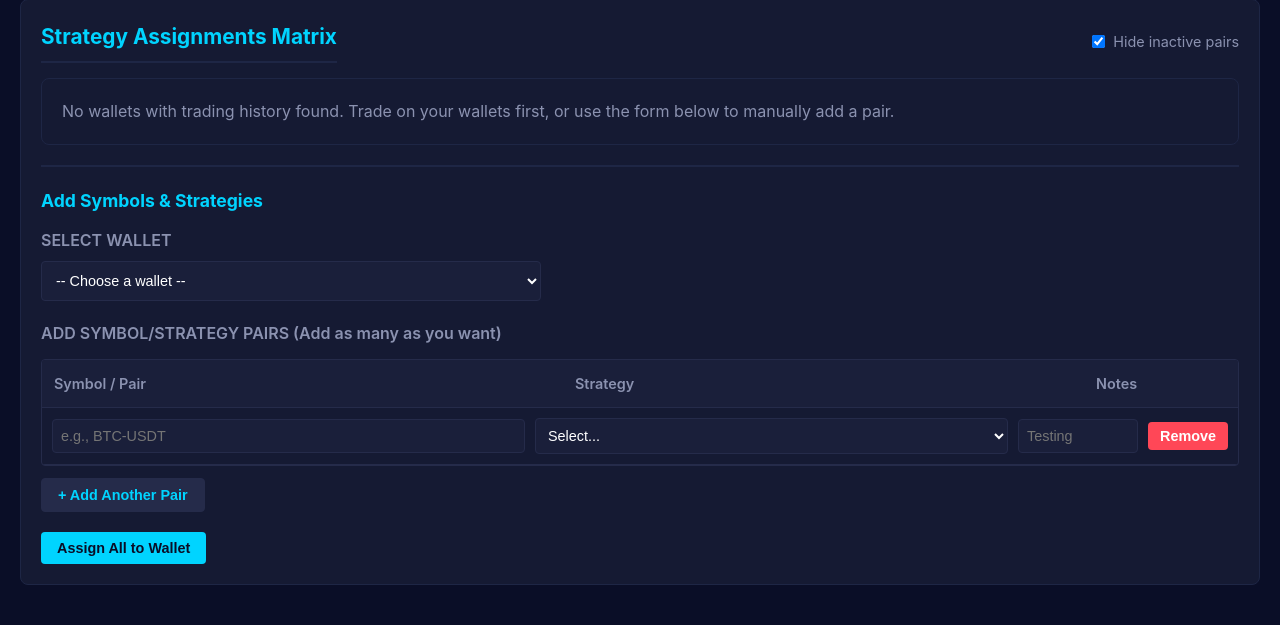
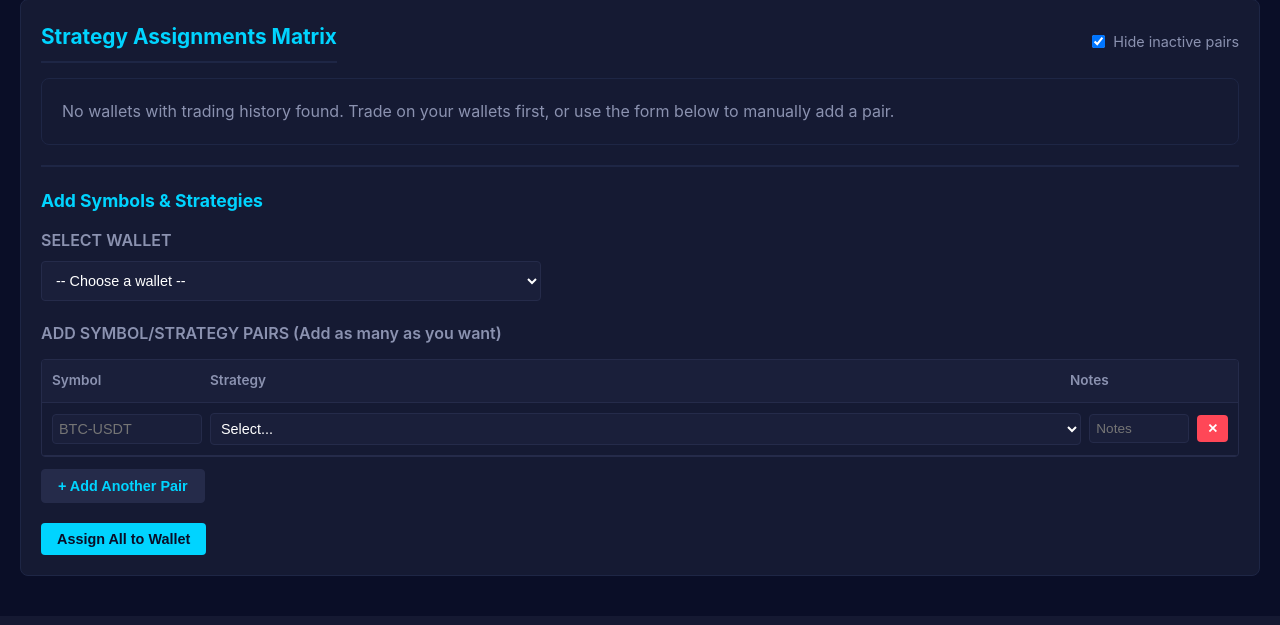
Before and after one commit to financetrader/tradeviewer-public, a Flask app: page /admin/strategies in a window 1280 px wide. Shown: the part 557-1182 px from the top of the page. After the commit the page ends 1133 px from the top, so only its background shows below. Run offline with Flask 3, Linux system fonts and the light colour scheme; data that the repository does not hold is empty; some libraries are stand-ins or nearby versions.

Commit message:
style: Optimize multi-pair form layout for better spacing
Improved form compactness and visual hierarchy:
- Changed grid columns: 150px symbol, 1fr strategy, 100px notes, auto remove
- Reduced gap from 10px to 8px for tighter spacing
- Reduced padding from 10px to 6-8px on inputs
- Changed remove button text from 'Remove' to '✕' icon (more compact)
- Fixed header alignment with proper column widths
- Reduced font sizes slightly for better visual balance
- Added white-space: nowrap on remove button

Result: Form is now more compact without sacrificing readability.

```diff
--- a/templates/admin_strategies.html
+++ b/templates/admin_strategies.html
@@ -400,11 +400,11 @@
 
                     <div style="border: 1px solid #252b4a; border-radius: 4px; overflow: hidden;">
                         <!-- Header Row -->
-                        <div style="display: grid; grid-template-columns: 1fr 1fr 120px auto; gap: 10px; padding: 12px; background: #1a1f3a; border-bottom: 1px solid #252b4a; font-weight: 600; color: #8b92b0; font-size: 0.9rem;">
-                            <div>Symbol / Pair</div>
+                        <div style="display: grid; grid-template-columns: 150px 1fr 100px auto; gap: 8px; padding: 10px; background: #1a1f3a; border-bottom: 1px solid #252b4a; font-weight: 600; color: #8b92b0; font-size: 0.85rem;">
+                            <div>Symbol</div>
                             <div>Strategy</div>
                             <div>Notes</div>
-                            <div></div>
+                            <div style="text-align: center; width: 50px;"></div>
                         </div>
 
                         <!-- Pair Rows -->
@@ -456,7 +456,7 @@
 
             const row = document.createElement('div');
             row.id = rowId;
-            row.style.cssText = 'display: grid; grid-template-columns: 1fr 1fr 120px auto; gap: 10px; padding: 10px; border-bottom: 1px solid #252b4a; align-items: center;';
+            row.style.cssText = 'display: grid; grid-template-columns: 150px 1fr 100px auto; gap: 8px; padding: 10px; border-bottom: 1px solid #252b4a; align-items: center;';
 
             const strategyOptions = strategiesData.map(s => `<option value="${s.id}" ${s.id == strategyId ? 'selected' : ''}>${s.name}</option>`).join('');
 
@@ -468,15 +468,15 @@
 
             row.innerHTML = `
                 <div style="position: relative;">
-                    <input type="text" class="pair-symbol" name="symbols" list="${datalistId}" placeholder="e.g., BTC-USDT" value="${symbol}" style="padding: 8px; background: #1a1f3a; border: 1px solid #252b4a; border-radius: 4px; color: #fff; width: 100%;">
+                    <input type="text" class="pair-symbol" name="symbols" list="${datalistId}" placeholder="BTC-USDT" value="${symbol}" style="padding: 6px; background: #1a1f3a; border: 1px solid #252b4a; border-radius: 4px; color: #fff; width: 100%; font-size: 0.9rem;">
                     ${datalistHTML}
                 </div>
-                <select class="pair-strategy" name="strategy_ids" style="padding: 8px; background: #1a1f3a; border: 1px solid #252b4a; border-radius: 4px; color: #fff;">
+                <select class="pair-strategy" name="strategy_ids" style="padding: 6px; background: #1a1f3a; border: 1px solid #252b4a; border-radius: 4px; color: #fff; font-size: 0.9rem;">
                     <option value="">Select...</option>
                     ${strategyOptions}
                 </select>
-                <input type="text" class="pair-notes" name="notes_list" placeholder="Testing" value="${notes}" style="padding: 8px; background: #1a1f3a; border: 1px solid #252b4a; border-radius: 4px; color: #fff; font-size: 0.9rem;">
-                <button type="button" style="padding: 6px 12px; background: #ff4757; color: #fff; border: none; border-radius: 4px; cursor: pointer; font-weight: 600; font-size: 0.9rem;" onclick="removePairRow('${rowId}')">Remove</button>
+                <input type="text" class="pair-notes" name="notes_list" placeholder="Notes" value="${notes}" style="padding: 6px; background: #1a1f3a; border: 1px solid #252b4a; border-radius: 4px; color: #fff; font-size: 0.85rem;">
+                <button type="button" style="padding: 6px 10px; background: #ff4757; color: #fff; border: none; border-radius: 4px; cursor: pointer; font-weight: 600; font-size: 0.8rem; white-space: nowrap;" onclick="removePairRow('${rowId}')">✕</button>
             `;
 
             container.appendChild(row);
```
